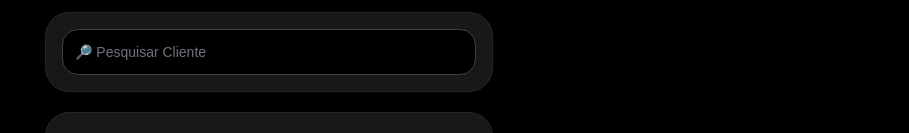
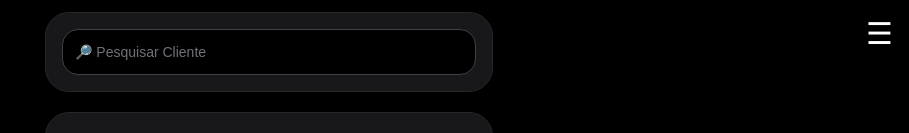
Before and after one commit to Alexandresenagraff/fichas-app, a Next.js app: page /fichas in a window 1280 px wide. Shown: the top 133 px of the page, without its empty margins (371-1280 px from the left). Built offline with nearby package versions, Linux system fonts and the light colour scheme.

Commit message:
nome qualquer

```diff
--- a/app/fichas/page.tsx
+++ b/app/fichas/page.tsx
@@ -29,6 +29,9 @@ export default function Home() {
   const [busca, setBusca] = useState("");
   const [fichas, setFichas] = useState<any[]>([]);
   const [editandoId, setEditandoId] = useState("");
+
+  const [menuAberto, setMenuAberto] = useState(false);
+const [designersAberto, setDesignersAberto] = useState(false);
 
 const [editCliente, setEditCliente] = useState("");
 const [editEmail, setEditEmail] = useState("");
@@ -333,7 +336,26 @@ async function salvarEdicao() {
 
   return (
 
-    <main className="min-h-screen bg-black p-3 text-white">
+    <main
+  className="min-h-screen bg-black p-3 text-white relative"
+  onClick={() => {
+    if (menuAberto) setMenuAberto(false);
+    if (designersAberto) setDesignersAberto(false);
+  }}
+>
+   <button
+    onClick={(e) => {
+      e.stopPropagation();
+      setMenuAberto(!menuAberto);
+    }}
+    className="fixed top-4 right-4 text-white text-3xl z-50"
+  >
+    ☰
+  </button>
+
+  <div className="max-w-md mx-auto">
+
+  </div>
 
       <div className="max-w-md mx-auto">
 
```
